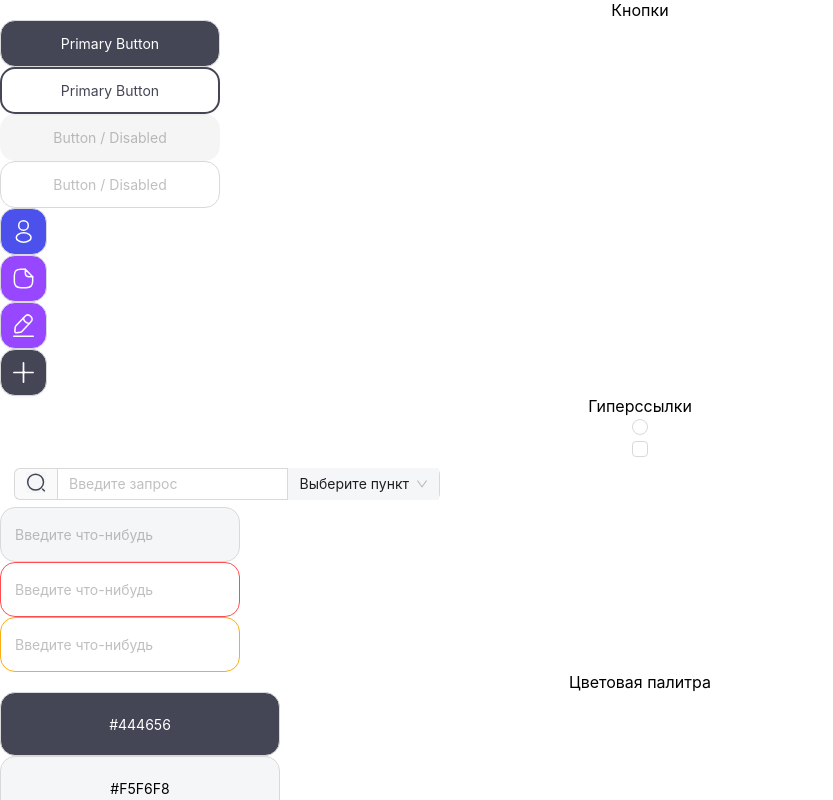
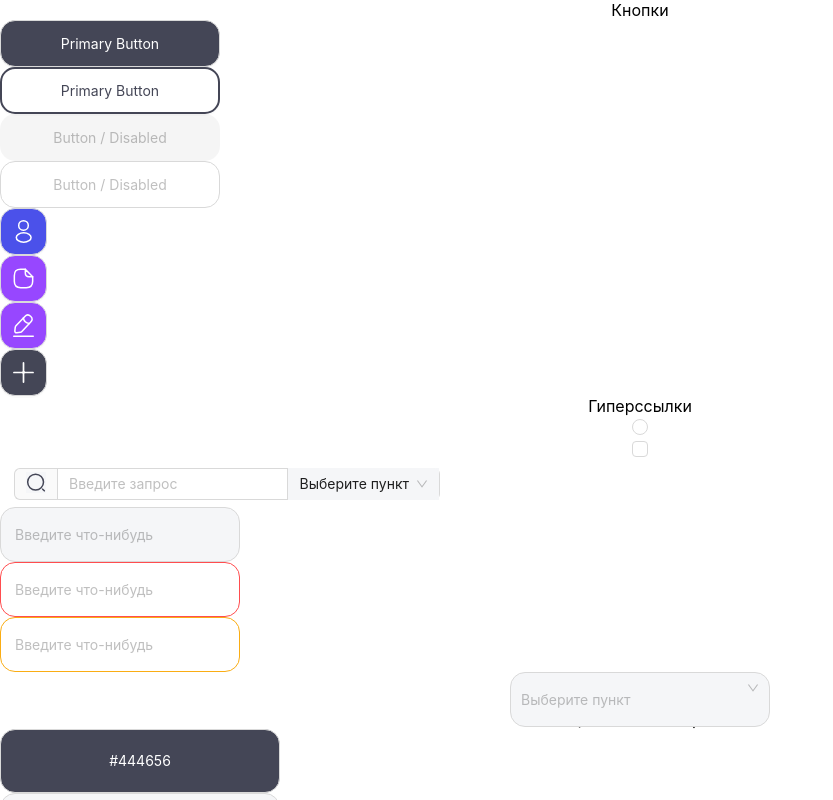
Before and after one commit to GipnoTech/deep-ui-kit, a React (Create React App) app: page / in a window 1280 px wide. Shown: the top 800 px of the page, without its empty margins (0-833 px from the left). Built offline with nearby package versions, Linux system fonts and the light colour scheme.

Commit message:
components select

```diff
--- a/src/App.tsx
+++ b/src/App.tsx
@@ -7,6 +7,7 @@ import {RadioGipno} from "./radio";
 import {InputSearchGipno} from "./input-search";
 import {ColorGipno} from "./color";
 import {CheckboxGipno} from "./checkbox";
+import {SelectGipno} from "./select";
 
 function App() {
     return (
@@ -52,6 +53,7 @@ function App() {
                 <InputGipno placeholder={'Введите что-нибудь'}/>
                 <InputGipno placeholder={'Введите что-нибудь'} status={"error"}/>
                 <InputGipno placeholder={'Введите что-нибудь'} status={"warning"}/>
+                <SelectGipno/>
             </div>
 
             <div >Цветовая палитра</div>
--- /dev/null
+++ b/src/select/index.ts
@@ -0,0 +1,3 @@
+import {SelectGipno} from "./select-components";
+
+export {SelectGipno};
--- /dev/null
+++ b/src/select/select-components.tsx
@@ -0,0 +1,38 @@
+import * as React from 'react';
+import {Select} from "antd";
+import styled, {css} from "styled-components";
+
+const { Option } = Select;
+const StyledSelect = styled(Select)<{ name?: string }>`
+
+
+  .ant-select-selector {
+    background: #F5F6F8 !important;
+    border-radius: 15px;
+    display: flex !important;
+    flex-direction: row !important;
+    align-items: center !important;
+    padding: 12px 10px !important;
+    text-align: left;
+
+    width: 260px !important;
+    height: 55px !important;
+  }
+`
+
+type SelectTypes = Parameters<typeof Select>[0];
+
+export function SelectGipno(props: SelectTypes) {
+    return (
+        <StyledSelect{...props} options={[
+    {value: 'Выбор из списка 1', label: 'Выбор из списка 1'},
+    {value: 'Выбор из списка 2', label: 'Выбор из списка 2'},
+    {value: 'Выбор из списка 3', label: 'Выбор из списка 3'},
+    {value: 'Выбор из списка 4', label: 'Выбор из списка 4'},
+    ]}
+     placeholder="Выберите пункт"
+        >
+        </StyledSelect>
+
+    )
+}
```
